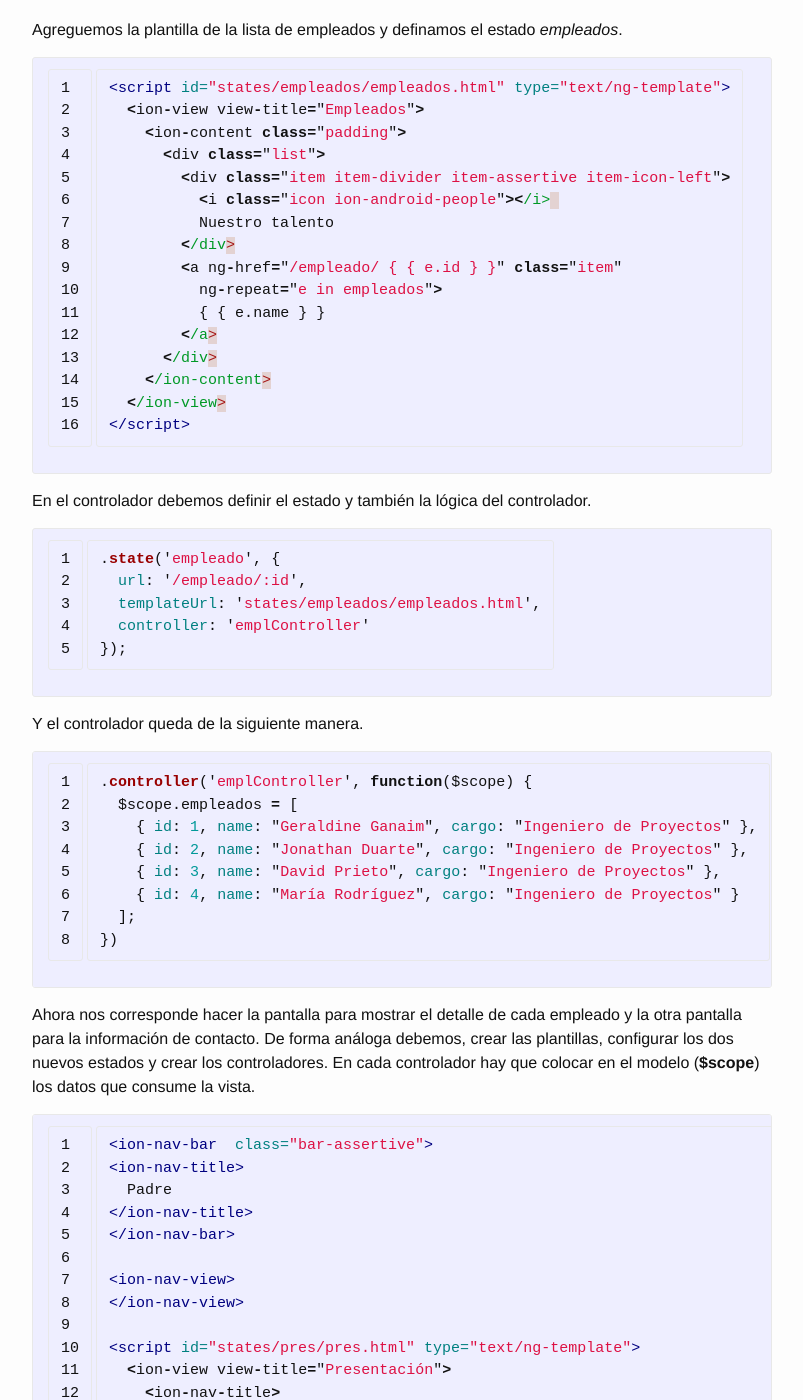
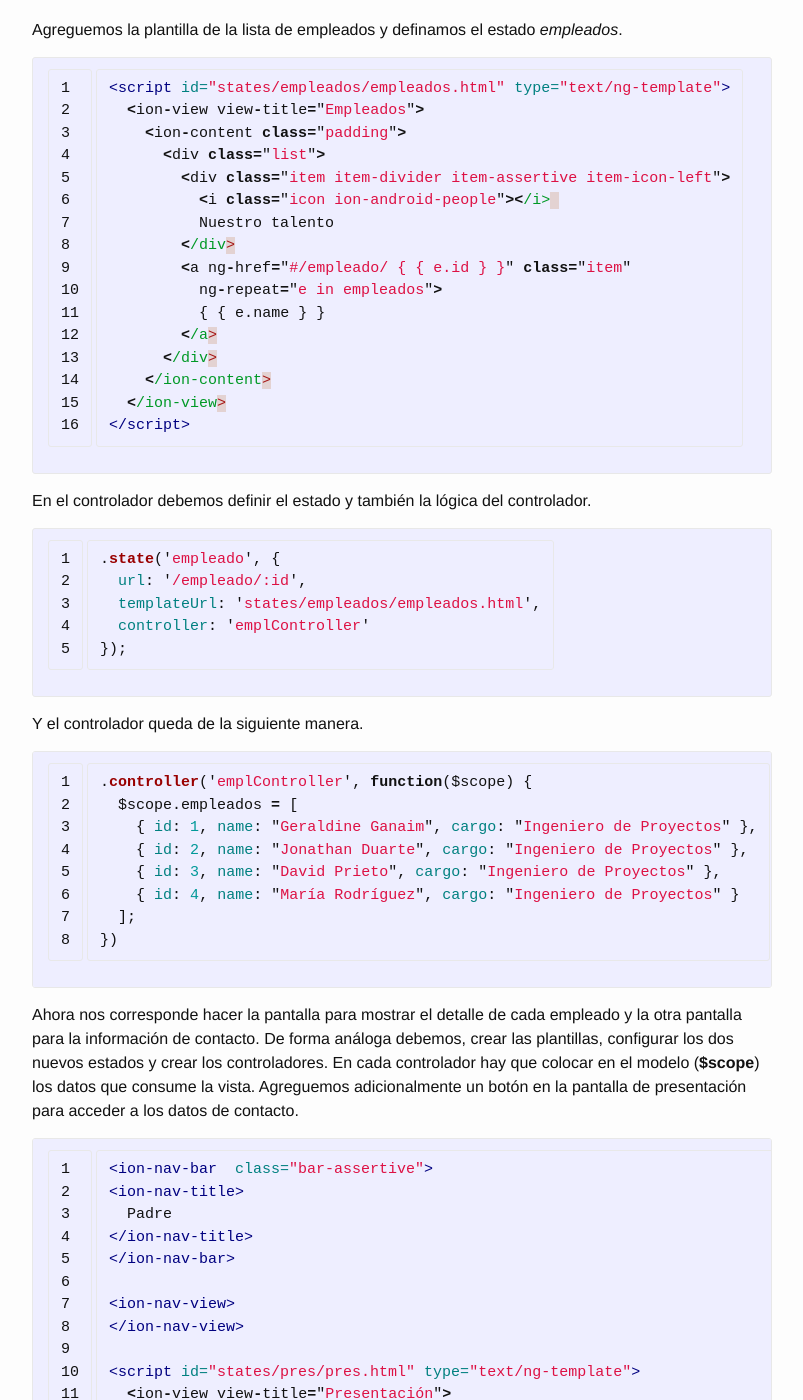
Before and after one commit to aaramirez/aaramirez.github.io, a Jekyll site: the page built from _posts/desarrollos/ionic/2015-11-04-navegacion-simple.markdown, in a window 1280 px wide and 1400 px high, scrolled down 3109 px. Shown: the whole window, without its empty margins (238-1041 px from the left). Built offline with Jekyll 4.4.1, drawn with Linux system fonts in a browser that asks for light colours; some of the changed text lies outside the part shown.

Commit message:
Arreglando las expresiones que no se ven bien

```diff
--- a/_posts/desarrollos/ionic/2015-11-04-navegacion-simple.markdown
+++ b/_posts/desarrollos/ionic/2015-11-04-navegacion-simple.markdown
@@ -106,7 +106,7 @@
           <i class="icon ion-android-people"></i>
           Nuestro talento
         </div>
-        <a ng-href="/empleado/ { { e.id } }" class="item"
+        <a ng-href="#/empleado/ { { e.id } }" class="item"
           ng-repeat="e in empleados">
           { { e.name } }
         </a>
@@ -139,7 +139,7 @@
 })
 {% endhighlight %}
 
-Ahora nos corresponde hacer la pantalla para mostrar el detalle de cada empleado y la otra pantalla para la información de contacto. De forma análoga debemos, crear las plantillas, configurar los dos nuevos estados y crear los controladores. En cada controlador hay que colocar en el modelo (__$scope__) los datos que consume la vista.
+Ahora nos corresponde hacer la pantalla para mostrar el detalle de cada empleado y la otra pantalla para la información de contacto. De forma análoga debemos, crear las plantillas, configurar los dos nuevos estados y crear los controladores. En cada controlador hay que colocar en el modelo (__$scope__) los datos que consume la vista. Agreguemos adicionalmente un botón en la pantalla de presentación para acceder a los datos de contacto.
 
 {% highlight html linenos %}
 <ion-nav-bar  class="bar-assertive">
@@ -172,9 +172,9 @@
           <i class="icon ion-android-people"></i>
           Nuestro talento
         </div>
-        <a ng-href="#/empleado/{{e.id}}" class="item item-avatar"
+        <a ng-href="#/empleado/ { { e.id } }" class="item item-avatar"
           ng-repeat="e in empleados">
-          <img ng-src="{{e.foto}}">
+          <img ng-src=" { { e.foto } }">
           {{e.nombre}}
         </a>
       </div>
@@ -187,10 +187,10 @@
     <ion-content class="padding">
       <div class="card">
         <div class="item item-assertive">
-          {{ empleado.id  }}
+          { { empleado.id } }
         </div>
         <div class="item item-thumbnail">
-          <img ng-src="{{empleado.foto}}">
+          <img ng-src=" { { empleado.foto } }">
           {{empleado.nombre}}
         </div>
       </div>
```
